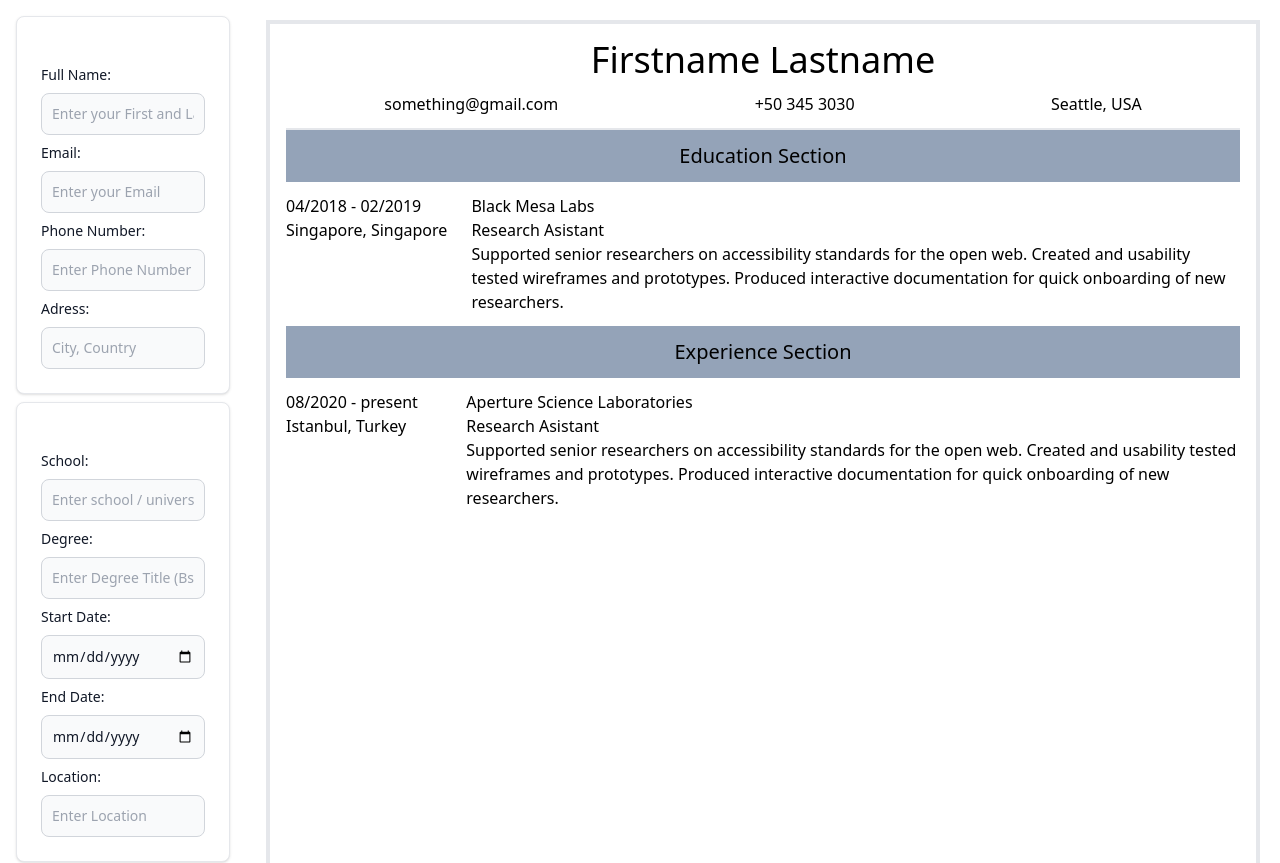
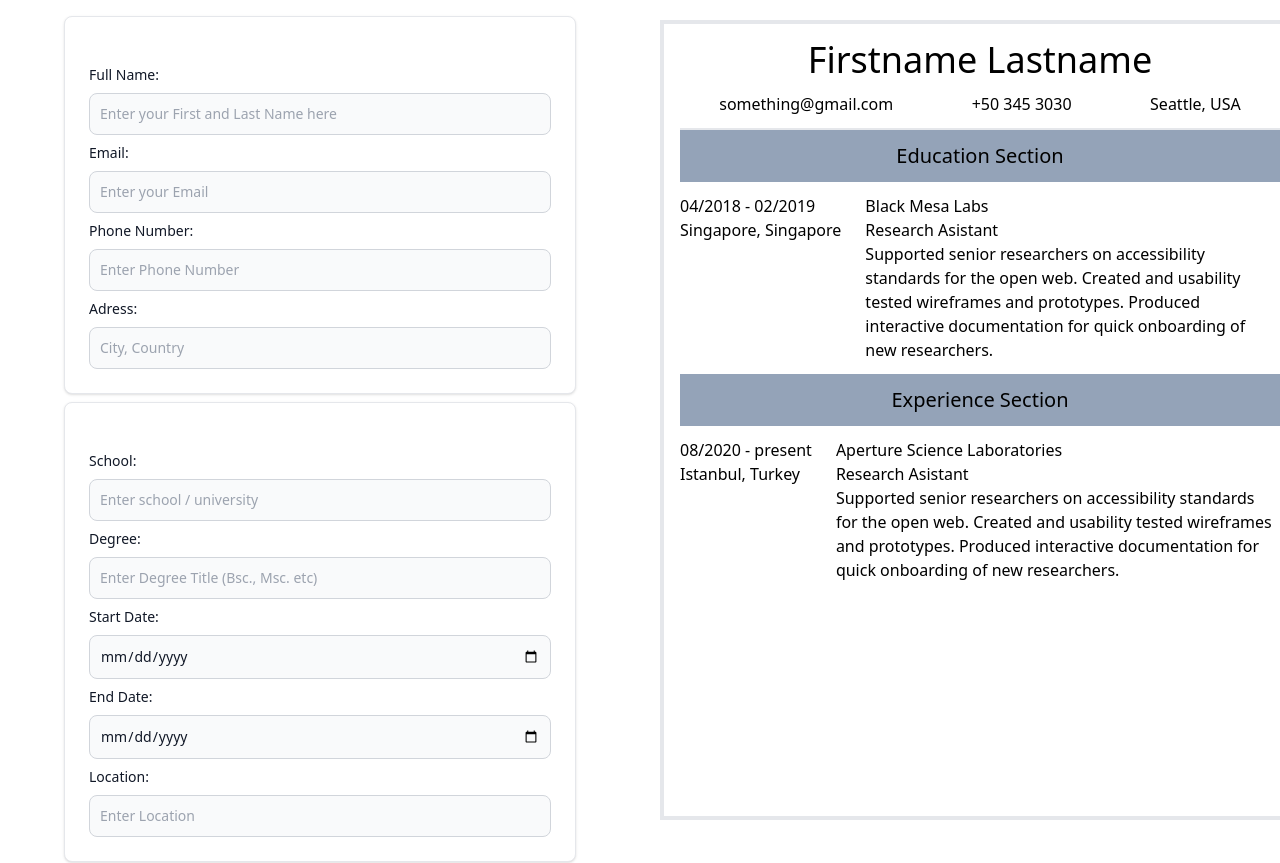
Before and after one commit to Mcorduk/cv-app, a React (Vite) app: page / in a window 1280 px wide. Shown: the top 863 px of the page. Built offline with nearby package versions, Linux system fonts and the light colour scheme.

Commit message:
style: Change layout width to 1/2, 1/2 and fix cv to screen width 100% h

```diff
--- a/src/App.jsx
+++ b/src/App.jsx
@@ -5,7 +5,7 @@ import Aside from "./components/aside";
 import CvDisplay from "./components/cvDisplay";
 function App() {
   return (
-    <div className="flex min-h-screen max-w-screen-2xl m-auto ">
+    <div className="flex overflow-auto min-h-screen max-w-screen-xl ">
       <Aside />
       <CvDisplay />
     </div>
--- a/src/components/aside.jsx
+++ b/src/components/aside.jsx
@@ -5,7 +5,7 @@ import { GeneralForm } from "./Forms/generalForm";
 
 export default function Aside() {
   return (
-    <div className="flex flex-col items-center min-w-0 max-w-screen-sm w-1/3 p-4 dark:bg-gray-700 gap-2">
+    <div className="flex flex-col items-center min-w-100 max-w-screen-sm w-1/2 p-4 dark:bg-gray-700 gap-2">
       <GeneralForm />
       <EducationForm />
       <ExperienceForm />
--- a/src/components/cvDisplay.jsx
+++ b/src/components/cvDisplay.jsx
@@ -5,10 +5,12 @@ import ExpSection from "./Sections/experienceSection";
 
 export default function CvDisplay() {
   return (
-    <div className="flex-grow p-4 border-4 m-5 ">
-      <CvHeader />
-      <EduSection />
-      <ExpSection />
+    <div>
+      <div className=" w-1/2 p-4 border-4 m-5 h-screen fixed self-start">
+        <CvHeader />
+        <EduSection />
+        <ExpSection />
+      </div>
     </div>
   );
 }
--- a/src/main.jsx
+++ b/src/main.jsx
@@ -1,6 +1,7 @@
 import React from "react";
 import ReactDOM from "react-dom/client";
 import App from "./App.jsx";
+import "./assets/styles/global.css";
 
 ReactDOM.createRoot(document.getElementById("root")).render(
   <React.StrictMode>
```
